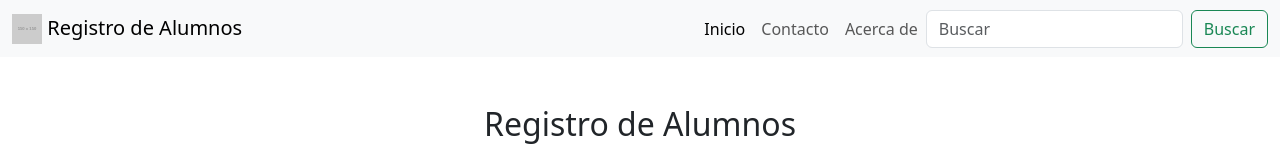
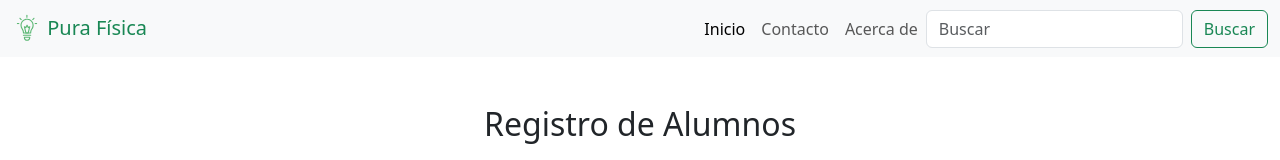
Before and after one commit to catedrafisica/fca, a plain HTML site: page index.html in a window 1280 px wide. Shown: the top 160 px of the page. Drawn offline with nearby package versions, Linux system fonts and the light colour scheme; no server answers; placeholder pictures from the web are drawn by us.

Commit message:
commit 03

```diff
--- a/index.html
+++ b/index.html
@@ -4,19 +4,31 @@
 <head>
   <meta charset="UTF-8">
   <meta name="viewport" content="width=device-width, initial-scale=1.0">
-  <title>Registro de Alumnos</title>
+  <meta name="description" content="Sistema de registro de alumnos organizado por colegio y curso, con funciones de búsqueda y visualización.">
+  <meta name="author" content="Augusto Rodrigo Alterats">
+  <meta name="keywords" content="registro, alumnos, colegios, cursos, gestión, educación">
+  <meta name="robots" content="index, follow">
+  <title>Pura Física - Educación</title>
+
+  <!-- Favicon -->
+  <link rel="icon" href="image/favicom.svg" type="favicon.svg">
+
   <!-- Bootstrap CSS -->
   <link href="https://cdn.jsdelivr.net/npm/bootstrap@5.3.0-alpha1/dist/css/bootstrap.min.css" rel="stylesheet">
+
+  <!-- Fuente de Google opcional -->
+  <link href="https://fonts.googleapis.com/css2?family=Roboto:wght@400;500;700&display=swap" rel="stylesheet">
+
 </head>
 
 <body>
   <!-- Navbar -->
   <nav class="navbar navbar-expand-lg navbar-light bg-light">
     <div class="container-fluid">
-      <a class="navbar-brand" href="#">
-        <img src="https://via.placeholder.com/150" alt="Logo" width="30" height="30"
+      <a class="navbar-brand text-success"  href="#">
+        <img src="image/favicom.svg" alt="Logo" width="30" height="30"
           class="d-inline-block align-text-top">
-        Registro de Alumnos
+        Pura Física
       </a>
       <button class="navbar-toggler" type="button" data-bs-toggle="collapse" data-bs-target="#navbarNav"
         aria-controls="navbarNav" aria-expanded="false" aria-label="Toggle navigation">
```
Also changed, not shown: image/favicom.svg (added).
